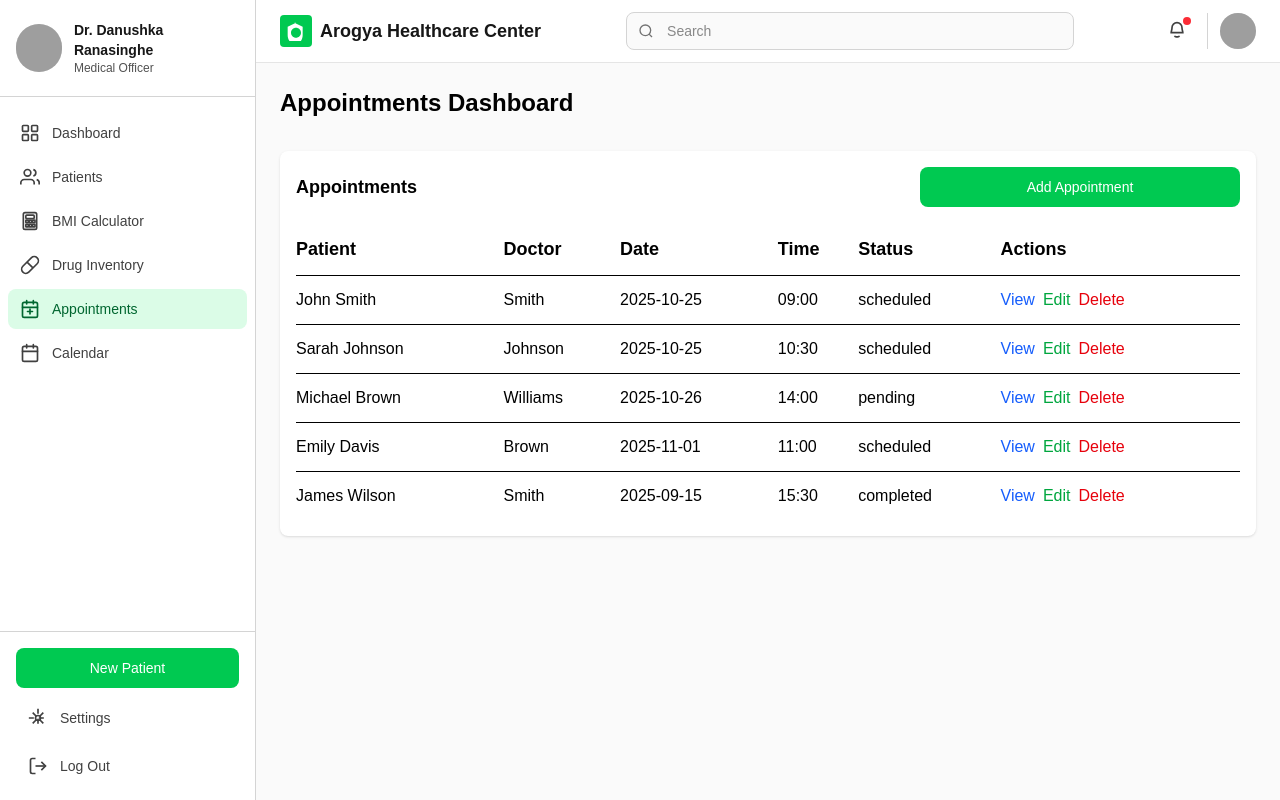
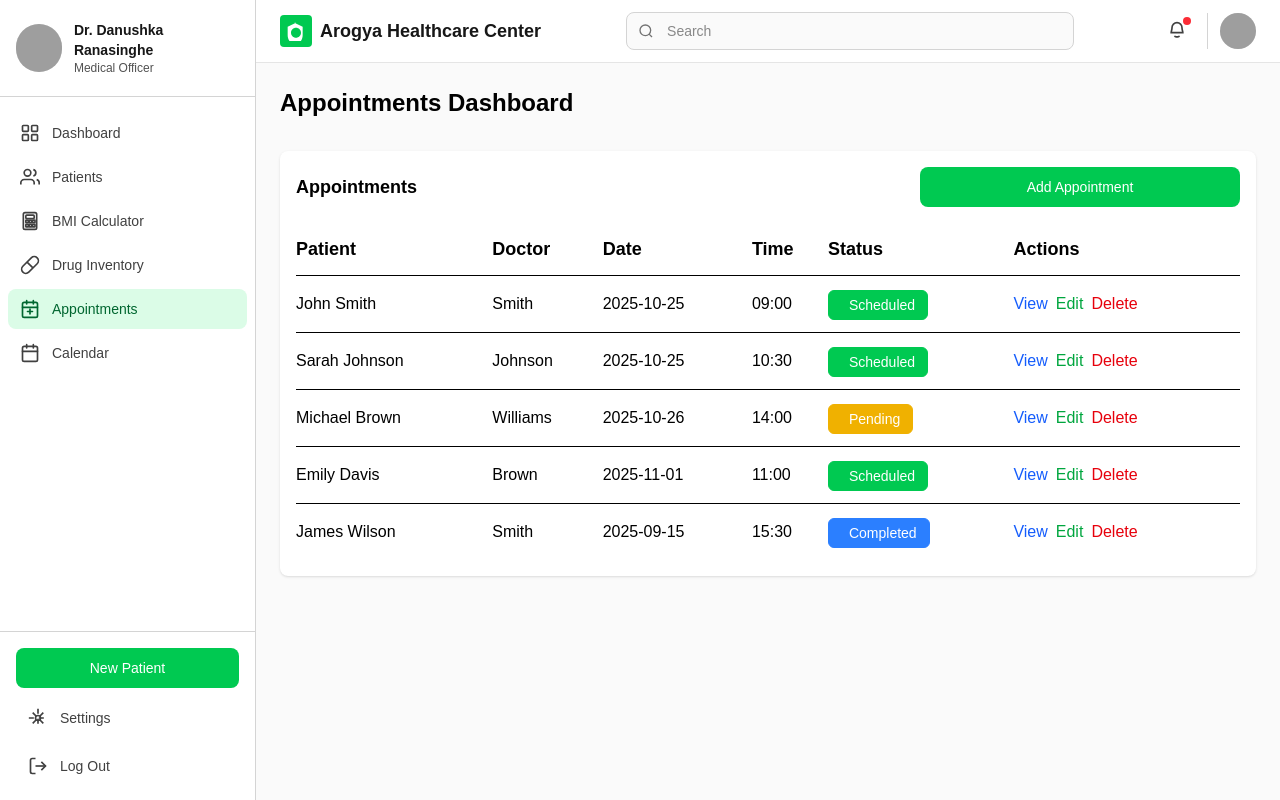
Before and after one commit to Arogya-Medical-Center/aroga-frontend, a Next.js app: page /appointments in a window 1280 px wide. Built offline with nearby package versions, Linux system fonts and the light colour scheme; grey boxes are pictures that could not be loaded.

Commit message:
change buttons

```diff
--- a/src/app/components/DashboardAppointmentsList.tsx
+++ b/src/app/components/DashboardAppointmentsList.tsx
@@ -2,6 +2,7 @@
 import React, { useContext } from 'react';
 import { AppointmentContext } from '../contexts/AppointmentContext';
 import { ErrorBoundary, AppointmentModal, AppointmentDetails } from './index';
+import StatusBadge from './appointments/StateBadge';
 
 export default function DashboardAppointmentsList() {
   const ctx = useContext(AppointmentContext) as any;
@@ -60,7 +61,9 @@ export default function DashboardAppointmentsList() {
                     <td className="py-3 text-black">{apt.doctorName || '—'}</td>
                     <td className="py-3 text-black">{apt.date || '—'}</td>
                     <td className="py-3 text-black">{apt.time || '—'}</td>
-                    <td className="py-3 text-black">{apt.status || 'scheduled'}</td>
+                    <td className="py-3 text-black">
+                      <StatusBadge status={(apt.status as any) || 'scheduled'} />
+                    </td>
                     <td className="py-3 text-black">
                       <div className="flex gap-2">
                         <button className="btn btn-sm text-blue-600 font-light" onClick={() => openDetailsModal(apt)}>View</button>
--- a/src/app/components/appointments/AppointmentDetails.tsx
+++ b/src/app/components/appointments/AppointmentDetails.tsx
@@ -57,7 +57,7 @@ function AppointmentDetails({ appointment, onClose, onEdit, onDelete }: Appointm
             <div className="space-y-6">
               <div>
                 <h3 className="text-lg font-bold text-[var(--text-secondary)] mb-3">Patient Information</h3>
-                <div className="bg-green-200 p-4 rounded-lg">
+                <div className="bg-green-100 p-4 rounded-lg">
                   <div className="flex items-center gap-3 mb-2">
                     <div className="w-10 h-10 rounded-full bg-[var(--primary-color)] bg-opacity-10 flex items-center justify-center">
                       <div className="icon-user text-lg text-[var(--primary-color)]"></div>
@@ -138,13 +138,13 @@ function AppointmentDetails({ appointment, onClose, onEdit, onDelete }: Appointm
               {/* Cancel button to close the details modal */}
               <button
                 onClick={onClose}
-                className="btn btn-secondary flex-1 flex items-center justify-center gap-2 w-4 rounded-lg bg-yellow-300 hover:bg-yellow-400 py-2.5 transition-colors text-black"
+                className="btn btn-secondary flex-1 flex items-center justify-center gap-2 w-4 rounded-lg bg-amber-500 hover:bg-amber-600 py-2.5 transition-colors text-black"
               >
                 <div className="icon-x text-base"></div>
                 Cancel
               </button>
 
-              <button onClick={onEdit} className="btn btn-primary flex-1 flex items-center justify-center gap-2 w-4 rounded-lg bg-green-500 hover:bg-green-600 py-2.5 transition-colors text-white">
+              <button onClick={onEdit} className="btn btn-primary flex-1 flex items-center justify-center gap-2 w-4 rounded-lg bg-green-400 hover:bg-green-500 py-2.5 transition-colors text-white">
                 <div className="icon-pencil text-base"></div>
                 Edit Appointment
               </button>
--- a/src/app/components/appointments/AppointmentModal.tsx
+++ b/src/app/components/appointments/AppointmentModal.tsx
@@ -164,7 +164,7 @@ function AppointmentModal({ appointment, onClose, onSave }: AppointmentModalProp
                   <option value="pending">Pending</option>
                   <option value="completed">Completed</option>
                   <option value="cancelled">Cancelled</option>
-                  <option value="noshow ">No-show</option>
+
                 </select>
               </div>
 
--- a/src/app/components/appointments/StateBadge.tsx
+++ b/src/app/components/appointments/StateBadge.tsx
@@ -1,6 +1,6 @@
 'use client';
 
-type AppointmentStatus = 'scheduled' | 'pending' | 'completed' | 'noshow' | 'cancelled';
+type AppointmentStatus = 'scheduled' | 'pending' | 'completed' |  'cancelled';
 
 interface StatusBadgeProps {
   status: AppointmentStatus;
@@ -8,24 +8,27 @@ interface StatusBadgeProps {
 
 function StatusBadge({ status }: StatusBadgeProps) {
   try {
-    const statusConfig: Record<
-      AppointmentStatus,
-      { label: string; className: string; icon: string }
-    > = {
-      scheduled: { label: 'Scheduled', className: 'status-scheduled', icon: 'check-circle' },
-      pending: { label: 'Pending', className: 'status-pending', icon: 'clock' },
-      completed: { label: 'Completed', className: 'status-completed', icon: 'check-circle-2' },
-      noshow: { label: 'No-show', className: 'status-noshow', icon: 'x-circle' },
-      cancelled: { label: 'Cancelled', className: 'status-cancelled', icon: 'ban' }
+    // Map statuses to Tailwind utility classes so the badge looks like a small button
+    const statusConfig: Record<AppointmentStatus, { label: string; classes: string; icon: string }> = {
+      scheduled: { label: 'Scheduled', classes: 'bg-green-500 text-white border border-green-500', icon: 'check-circle' },
+      pending: { label: 'Pending', classes: 'bg-yellow-500 text-white border border-yellow-500', icon: 'clock' },
+      completed: { label: 'Completed', classes: 'bg-blue-500 text-white border border-blue-500', icon: 'check-circle-2' },
+     // noshow: { label: 'No-show', classes: 'bg-gray-500 text-white border border-gray-500', icon: 'x-circle' },
+      cancelled: { label: 'Cancelled', classes: 'bg-red-500 text-white border border-red-500', icon: 'ban' }
     };
 
-    const config = statusConfig[status] || statusConfig.pending;
+    const cfg = statusConfig[status as AppointmentStatus] ?? statusConfig.pending;
 
     return (
-      <span className={`status-badge ${config.className}`} data-name="status-badge" data-file="components/StatusBadge.js">
-        <div className={`icon-${config.icon} text-xs mr-1`}></div>
-        {config.label}
-      </span>
+      <button
+        type="button"
+        className={`inline-flex items-center gap-2 px-3 py-1 rounded-md text-sm font-medium ${cfg.classes}`}
+        data-name="status-badge"
+        aria-label={`status-${status}`}
+      >
+        <div className={`icon-${cfg.icon} text-xs`} />
+        <span>{cfg.label}</span>
+      </button>
     );
   } catch (error) {
     console.error('StatusBadge component error:', error);
--- a/src/app/globals.css
+++ b/src/app/globals.css
@@ -31,7 +31,7 @@ body {
 [data-name="dashboard-appointments"],
 [data-name="appointment-modal"],
 [data-name="appointment-details"] {
-  color: #000;
+  color: #000000;
   --text-secondary: #000000;
   --text-primary: #000000;
   --foreground: #000000;
@@ -43,5 +43,52 @@ body {
 [data-name="dashboard-appointments"] *,
 [data-name="appointment-modal"] *,
 [data-name="appointment-details"] * {
-  color: #000 !important;
+  color: #000000 !important;
 }
+
+/* ...existing code... */
+
+/* Override: only make button / button-like element text & icons white inside appointment/calendar areas */
+[data-name="calendar-view"] button,
+[data-name="calendar-view"] a.btn,
+[data-name="calendar-view"] .btn,
+[data-name="calendar-view"] input[type="button"],
+[data-name="calendar-view"] input[type="submit"],
+[data-name="calendar"] button,
+[data-name="calendar"] a.btn,
+[data-name="calendar"] .btn,
+[data-name="calendar"] input[type="button"],
+[data-name="calendar"] input[type="submit"],
+[data-name="dashboard-appointments"] button,
+[data-name="dashboard-appointments"] a.btn,
+[data-name="dashboard-appointments"] .btn,
+[data-name="dashboard-appointments"] input[type="button"],
+[data-name="dashboard-appointments"] input[type="submit"],
+[data-name="appointment-modal"] button,
+[data-name="appointment-modal"] a.btn,
+[data-name="appointment-modal"] .btn,
+[data-name="appointment-modal"] input[type="button"],
+[data-name="appointment-modal"] input[type="submit"],
+[data-name="appointment-details"] button,
+[data-name="appointment-details"] a.btn,
+[data-name="appointment-details"] .btn,
+[data-name="appointment-details"] input[type="button"],
+[data-name="appointment-details"] input[type="submit"] {
+  color: #ffffff !important;
+}
+
+/* Ensure icon elements inside those buttons also render white */
+[data-name="calendar-view"] button svg,
+[data-name="calendar-view"] button .icon,
+[data-name="calendar"] button svg,
+[data-name="calendar"] button .icon,
+[data-name="dashboard-appointments"] button svg,
+[data-name="dashboard-appointments"] button .icon,
+[data-name="appointment-modal"] button svg,
+[data-name="appointment-modal"] button .icon,
+[data-name="appointment-details"] button svg,
+[data-name="appointment-details"] button .icon {
+  color: #ffffff !important;
+  fill: #ffffff !important;
+  stroke: #ffffff !important;
+}
```
